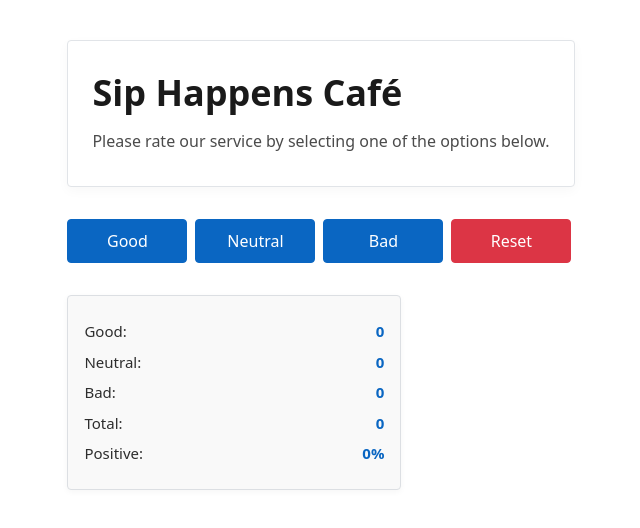
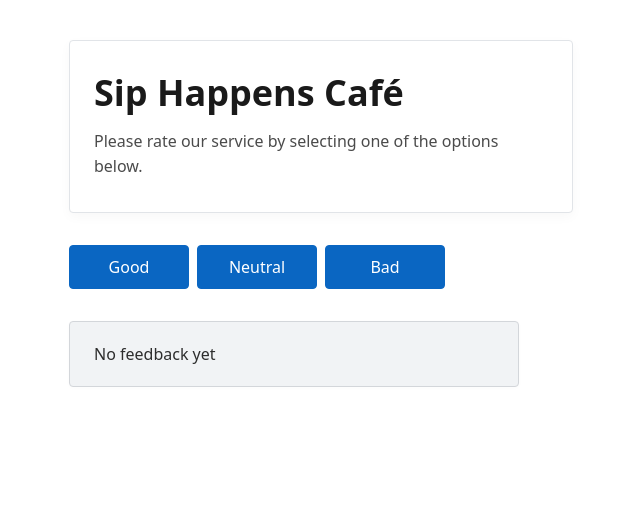
Before and after one commit to Marina-Slyepinina/02-react-cafe, a React (Vite) app: page / in a window 1280 px wide. Shown: the top 528 px of the page, without its empty margins (319-959 px from the left). Built offline with nearby package versions, Linux system fonts and the light colour scheme.

Commit message:
update btn

```diff
--- a/src/components/app/App.tsx
+++ b/src/components/app/App.tsx
@@ -4,6 +4,7 @@ import type { Votes, VoteType } from "../../types/votes";
 import CafeInfo from "../cafeInfo/CafeInfo";
 import VoteOptions from "../voteOptions/VoteOptions";
 import VoteStats from "../voteStatus/VoteStatus";
+import Notification from "../notification/Notification";
 
 export default function App() {
   const [votes, setVotes] = useState<Votes>(
@@ -36,8 +37,9 @@ export default function App() {
     <>
       <div className={css.app}>
         <CafeInfo />
-        <VoteOptions onVote={handleVote} onReset={resetVotes} canReset={true} />
-        <VoteStats votes={votes} totalVotes={totalVotes} positiveRate={positiveRate}/>
+        <VoteOptions onVote={handleVote} onReset={resetVotes} canReset={totalVotes ? true : false} />
+
+        {totalVotes ? (<VoteStats votes={votes} totalVotes={totalVotes} positiveRate={positiveRate}/>) : (<Notification />) }
       </div>
     </>
   )
--- a/src/components/cafeInfo/CafeInfo.module.css
+++ b/src/components/cafeInfo/CafeInfo.module.css
@@ -4,6 +4,7 @@
     border: 1px solid #e1e4e8;
     border-radius: 4px;
     box-shadow: 0 4px 12px rgba(0, 0, 0, 0.03);
+    width: 454px;
 }
 
 .title {
--- a/src/components/notification/Notification.tsx
+++ b/src/components/notification/Notification.tsx
@@ -0,0 +1,7 @@
+import css from "./Notification.module.css";
+
+export default function Notification() {
+    return (
+        <p className={css.message}>No feedback yet</p>
+    )
+}
```
